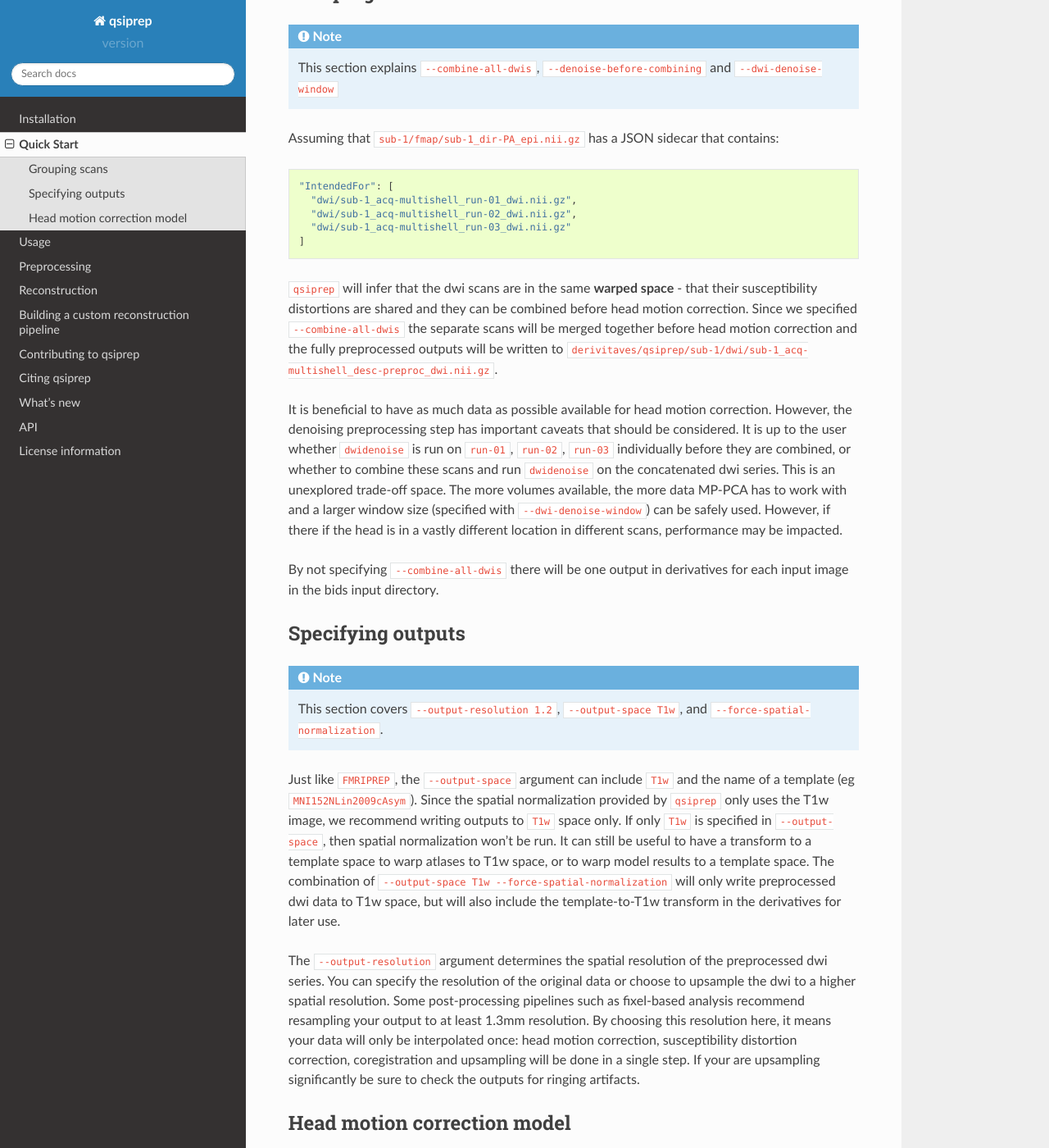
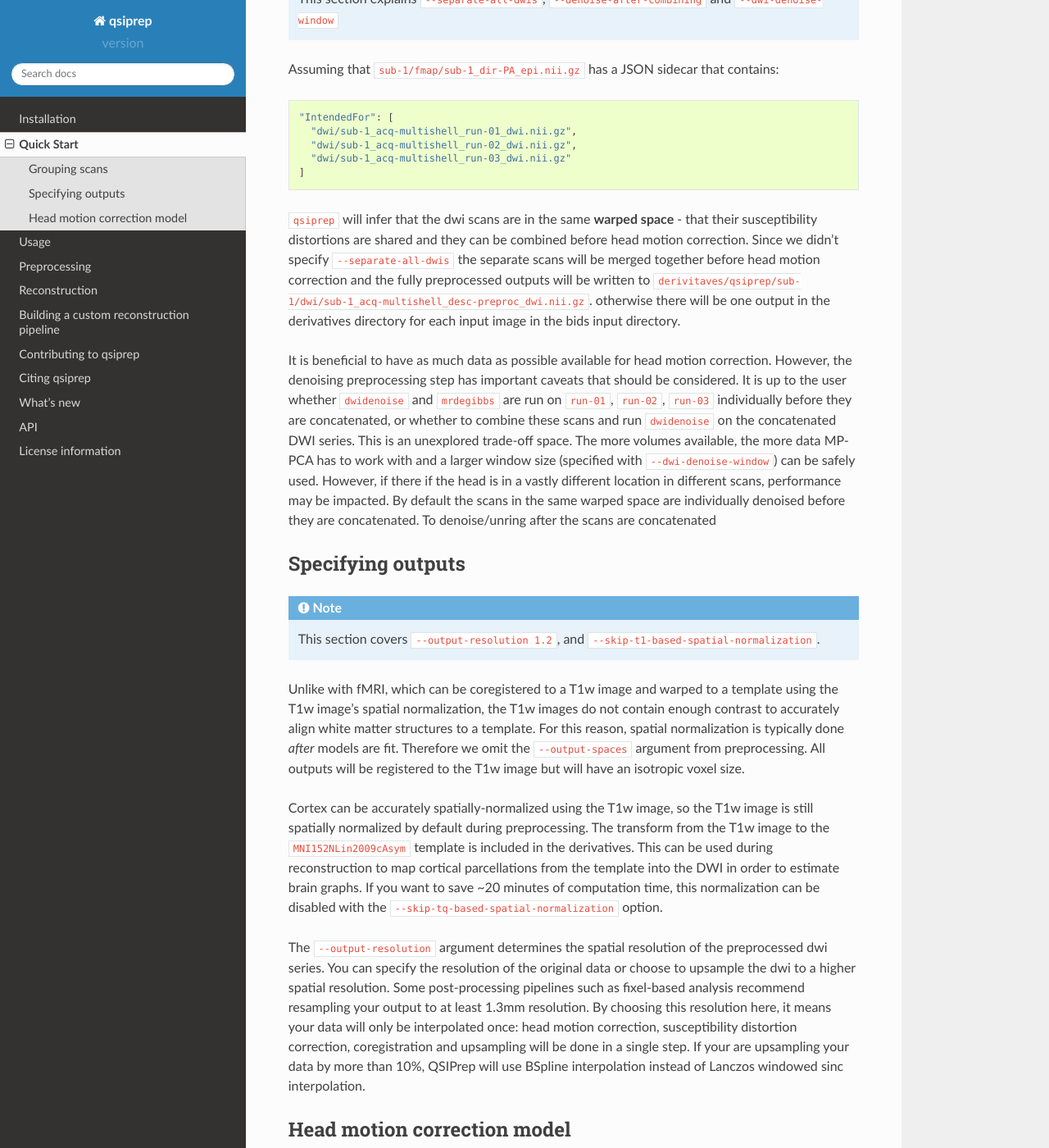
Before and after one commit to PennLINC/qsiprep, a Sphinx documentation site: the page built from docs/quickstart.rst, in a window 1280 px wide and 1400 px high, scrolled down 767 px. Shown: the whole window at 82% size. Built offline with Sphinx 7.4.7 and the Read the Docs theme 2.0.0, drawn with Linux system fonts in a browser that asks for light colours; some of the changed text lies outside the part shown.

Commit message:
[ENH] Change defaults and deprecate commandline arguments (#168)
* Change parser options and defaults

* update expected outputs

* update synsdc ci check, fix recon instructions

* update docs [skip ci]

```diff
--- a/docs/quickstart.rst
+++ b/docs/quickstart.rst
@@ -17,13 +17,8 @@ One way to process these data would be to call ``qsiprep`` like this::
 
   qsiprep \
     /path/to/inputs /path/to/outputs participant \
-    --combine-all-dwis \
-    --denoise-before-combining \
     --dwi-denoise-window 7 \
     --output-resolution 1.2 \
-    --output-space T1w \
-    --force-spatial-normalization \
-    --hmc-model eddy \
     --fs-license-file /path/to/license.txt
 
 
@@ -31,7 +26,7 @@ Grouping scans
 ======================
 
 .. note::
-   This section explains ``--combine-all-dwis``, ``--denoise-before-combining`` and
+   This section explains ``--separate-all-dwis``, ``--denoise-after-combining`` and
    ``--dwi-denoise-window``
 
 Assuming that ``sub-1/fmap/sub-1_dir-PA_epi.nii.gz`` has a JSON sidecar that contains::
@@ -44,37 +39,43 @@ Assuming that ``sub-1/fmap/sub-1_dir-PA_epi.nii.gz`` has a JSON sidecar that con
 
 ``qsiprep`` will infer that the dwi scans are in the same **warped space** - that their
 susceptibility distortions are shared and they can be combined before head motion correction. Since
-we specified ``--combine-all-dwis`` the separate scans will be merged together before head motion
+we didn't specify ``--separate-all-dwis`` the separate scans will be merged together before head motion
 correction and the fully preprocessed outputs will be written to
-``derivitaves/qsiprep/sub-1/dwi/sub-1_acq-multishell_desc-preproc_dwi.nii.gz``.
+``derivitaves/qsiprep/sub-1/dwi/sub-1_acq-multishell_desc-preproc_dwi.nii.gz``. otherwise
+there will be one output in the derivatives directory for each input image in the bids input
+directory.
 
 It is beneficial to have as much data as possible available for head motion correction. However,
 the denoising preprocessing step has important caveats that should be considered. It is up to the
-user whether ``dwidenoise`` is run on ``run-01``, ``run-02``, ``run-03`` individually before they
-are combined, or whether to combine these scans and run ``dwidenoise`` on the concatenated dwi
-series. This is an unexplored trade-off space. The more volumes available, the more data MP-PCA has
-to work with and a larger window size (specified with ``--dwi-denoise-window``) can be safely used.
-However, if there if the head is in a vastly different location in different scans, performance may
-be impacted.
+user whether ``dwidenoise`` and ``mrdegibbs`` are run on ``run-01``, ``run-02``, ``run-03``
+individually before they are concatenated, or whether to combine these scans and run ``dwidenoise``
+on the concatenated DWI series. This is an unexplored trade-off space. The more volumes available,
+the more data MP-PCA has to work with and a larger window size (specified with
+``--dwi-denoise-window``) can be safely used. However, if there if the head is in a vastly
+different location in different scans, performance may be impacted. By default the scans in the
+same warped space are individually denoised before they  are concatenated. To denoise/unring after
+the scans are concatenated
 
-By not specifying ``--combine-all-dwis`` there will be one output in derivatives for each input
-image in the bids input directory.
 
 Specifying outputs
 =====================
 
 .. note::
-   This section covers ``--output-resolution 1.2``, ``--output-space T1w``, and
-   ``--force-spatial-normalization``.
+   This section covers ``--output-resolution 1.2``, and
+   ``--skip-t1-based-spatial-normalization``.
 
-Just like ``FMRIPREP``, the ``--output-space`` argument can include ``T1w`` and the name of a
-template (eg ``MNI152NLin2009cAsym``). Since the spatial normalization provided by ``qsiprep``
-only uses the T1w image, we recommend writing outputs to ``T1w`` space only. If only ``T1w`` is
-specified in ``--output-space``, then spatial normalization won't be run. It can still be useful
-to have a transform to a template space to warp atlases to T1w space, or to warp model results
-to a template space. The combination of ``--output-space T1w --force-spatial-normalization`` will
-only write preprocessed dwi data to T1w space, but will also include the template-to-T1w transform
-in the derivatives for later use.
+Unlike with fMRI, which can be coregistered to a T1w image and warped to a template using the
+T1w image's spatial normalization, the T1w images do not contain enough contrast to accurately
+align white matter structures to a template. For this reason, spatial normalization is typically
+done *after* models are fit. Therefore we omit the ``--output-spaces`` argument from preprocessing.
+All outputs will be registered to the T1w image but will have an isotropic voxel size.
+
+Cortex can be accurately spatially-normalized using the T1w image, so the T1w image is still
+spatially normalized by default during preprocessing. The transform from the T1w image to the
+``MNI152NLin2009cAsym`` template is included in the derivatives. This can be used during
+reconstruction to map cortical parcellations from the template into the DWI in order to estimate
+brain graphs. If you want to save ~20 minutes of computation time, this normalization can be
+disabled with the ``--skip-tq-based-spatial-normalization`` option.
 
 The ``--output-resolution`` argument determines the spatial resolution of the preprocessed dwi
 series. You can specify the resolution of the original data or choose to upsample the dwi to a
@@ -82,17 +83,18 @@ higher spatial resolution. Some post-processing pipelines such as fixel-based an
 resampling your output to at least 1.3mm resolution. By choosing this resolution here, it means
 your data will only be interpolated once: head motion correction, susceptibility distortion
 correction, coregistration and upsampling will be done in a single step. If your are upsampling
-significantly be sure to check the outputs for ringing artifacts.
+your data by more than 10%, QSIPrep will use BSpline interpolation instead of Lanczos windowed
+sinc interpolation.
 
 
 Head motion correction model
 ===============================
 
 Although FSL's ``eddy`` is technically model-free, it is an option for ``--hmc-model`` along with
-``3dSHORE`` and ``none``. Choosing ``eddy`` runs FSL's ``eddy`` for head motion correction and
-eddy current correction. This will work for DTI (single-shell) and HARDI (multi-shell) sampling
-schemes. The ``3dSHORE`` (aka "SHORELine") option works for multi-shell HARDI, Cartesian grid
-sampling (DSI) and random q-space sampling (CS-DSI).
+``3dSHORE`` and ``none``. Choosing ``eddy`` (the default) runs FSL's ``eddy`` for head motion
+correction and eddy current correction. This will work for single-shell and multi-shell sampling
+schemes. The ``3dSHORE`` (aka "SHORELine") option works for multi-shell, Cartesian grid sampling
+(DSI) and random q-space sampling (CS-DSI).
 
 The option ``none`` will register all the b=0 images to one another and the b>0 images will
 have the transform from the nearest b=0 image applied. This is not recommended. Between ``eddy``
--- a/docs/reconstruction.rst
+++ b/docs/reconstruction.rst
@@ -46,7 +46,7 @@ To use a pre-packaged workflow, simply provide the name from the leftmost column
 ``--recon-spec`` argument. For example::
 
   $ qsiprep-docker \
-      --bids_dir /path/to/bids \
+      /path/to/bids /path/for/reconstruction/outputs participant \
       --recon_input /output/from/qsiprep \
       --recon_spec mrtrix_msmt_csd \
       --output_dir /where/my/reconstructed/data/goes \
```
Also changed, not shown: docs/preprocessing.rst (+11 -10 lines), 7 other files.
